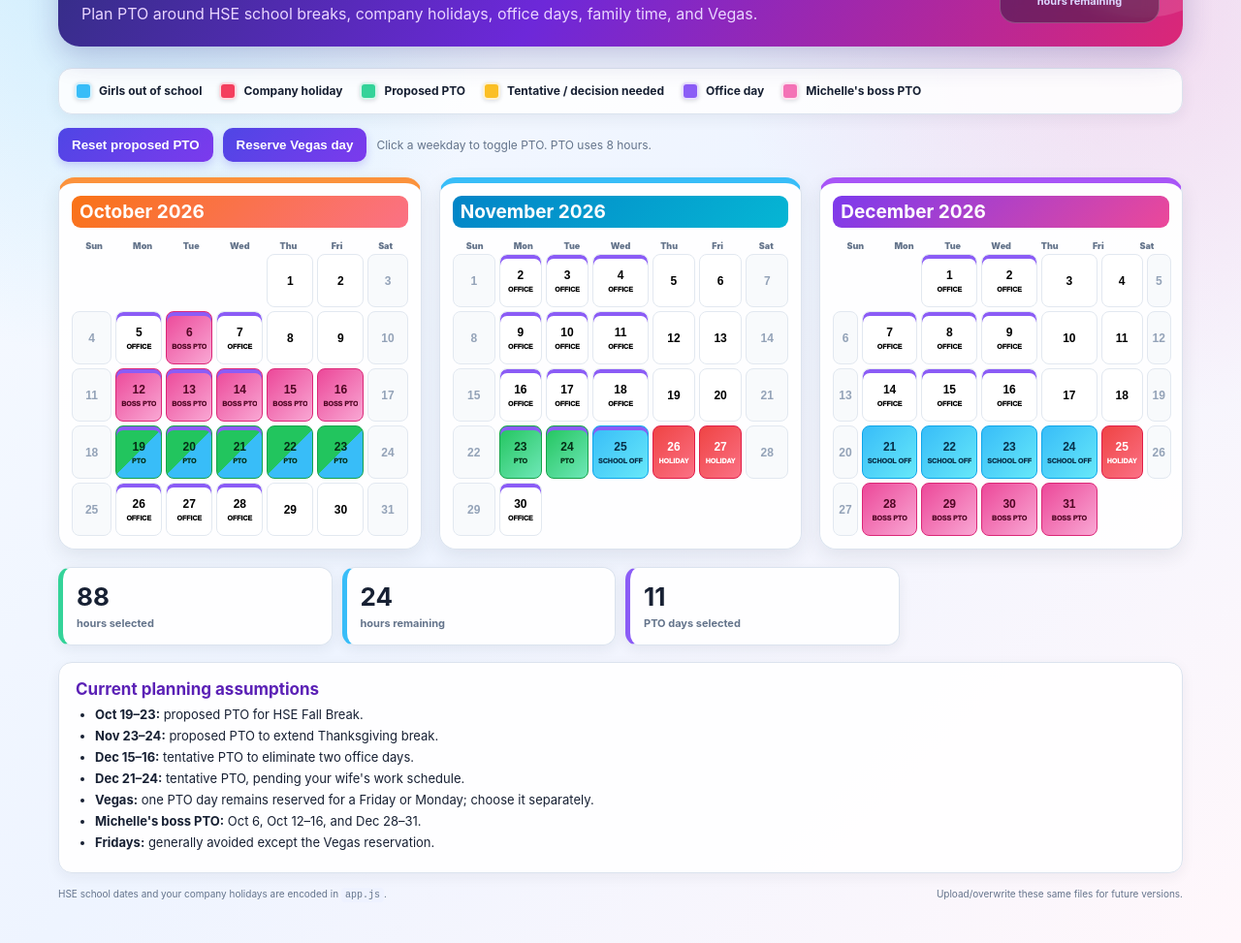
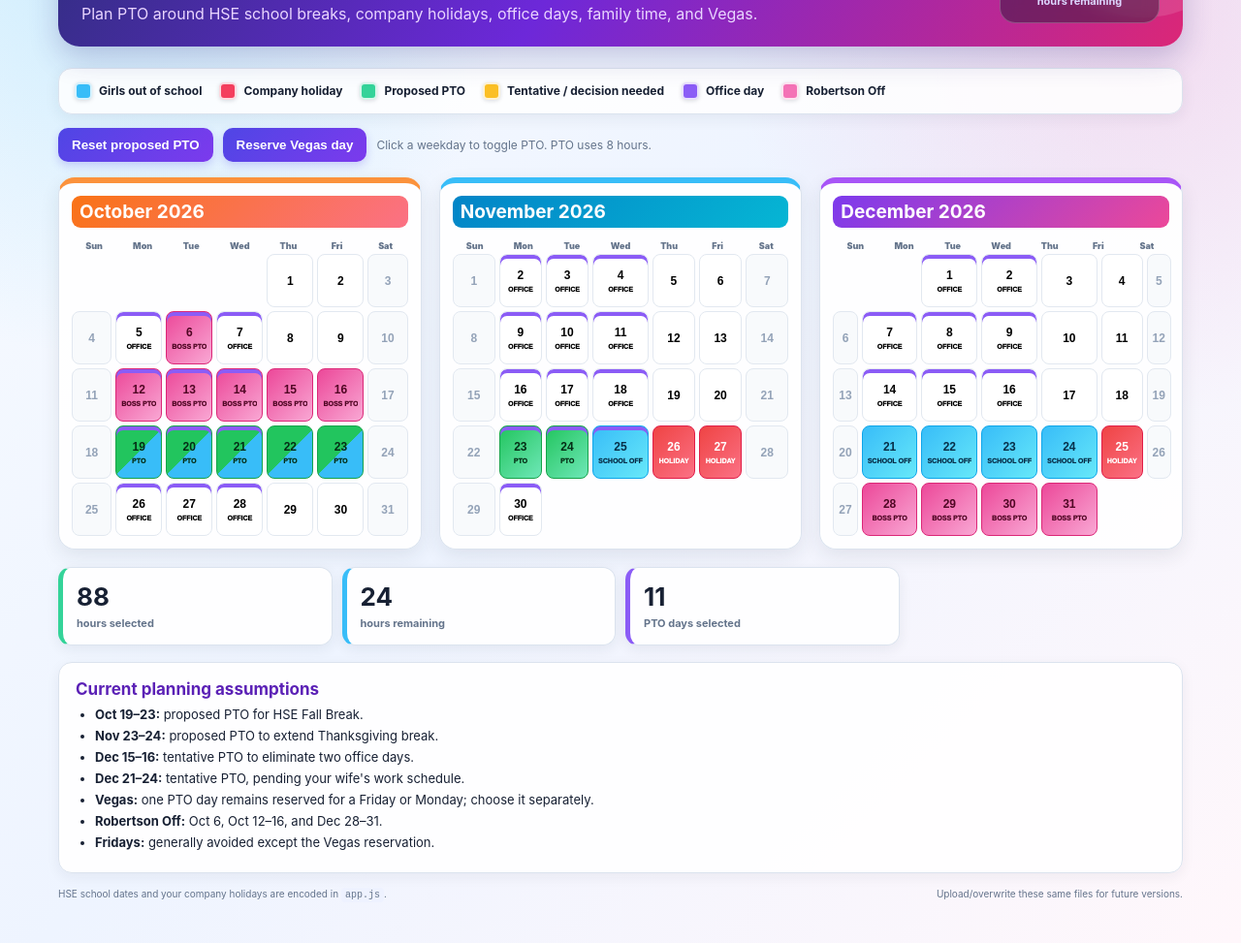
Before and after one commit to boilerbill83/2026-Calendar, a plain HTML site: page index.html in a window 1280 px wide. Shown: the part 130-1103 px from the top of the page at 97% size. Drawn offline with Linux system fonts and the light colour scheme.

Commit message:
Add files via upload

```diff
--- a/index.html
+++ b/index.html
@@ -27,7 +27,7 @@
       <span><i class="pto"></i> Proposed PTO</span>
       <span><i class="tentative"></i> Tentative / decision needed</span>
       <span><i class="office"></i> Office day</span>
-      <span><i class="boss"></i> Michelle's boss PTO</span>
+      <span><i class="boss"></i> Robertson Off</span>
     </section>
 
     <section class="controls">
@@ -53,7 +53,7 @@
         <li><b>Dec 15–16:</b> tentative PTO to eliminate two office days.</li>
         <li><b>Dec 21–24:</b> tentative PTO, pending your wife's work schedule.</li>
         <li><b>Vegas:</b> one PTO day remains reserved for a Friday or Monday; choose it separately.</li>
-        <li><b>Michelle's boss PTO:</b> Oct 6, Oct 12–16, and Dec 28–31.</li>
+        <li><b>Robertson Off:</b> Oct 6, Oct 12–16, and Dec 28–31.</li>
         <li><b>Fridays:</b> generally avoided except the Vegas reservation.</li>
       </ul>
     </section>
```
Also changed, not shown: 1 other file.
